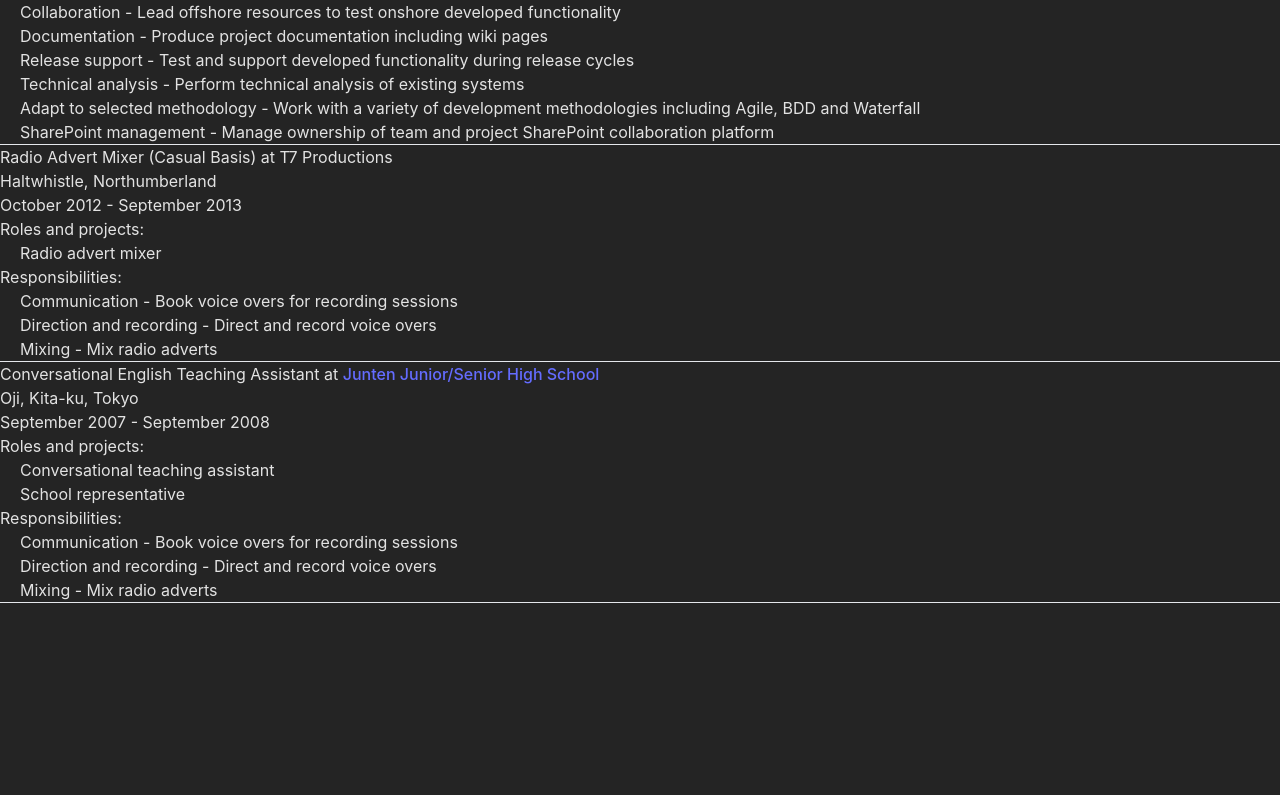
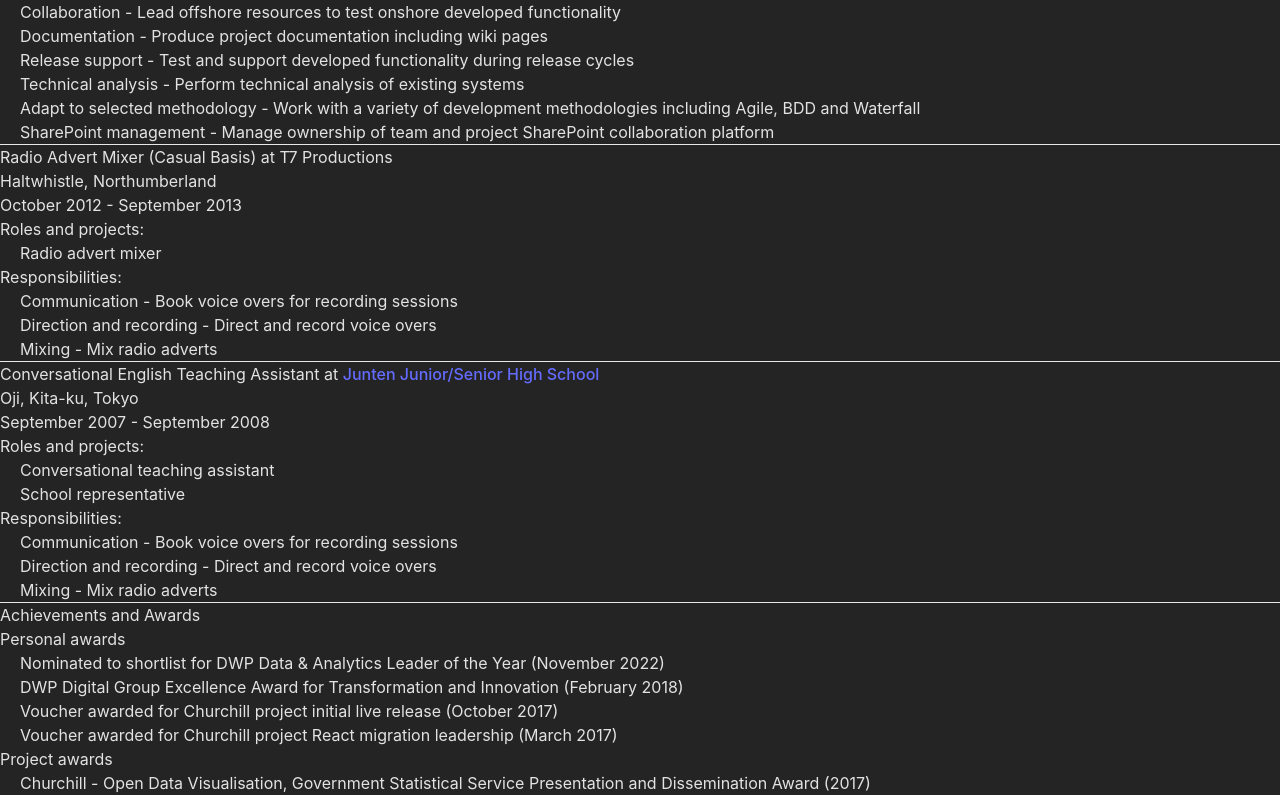
Before and after one commit to BenBarrett89/BenBarrett89.github.io, a React (Vite) app: page /#/cv in a window 1280 px wide. Shown: the part 2378-3173 px from the top of the page. Before the commit the page ends 2981 px from the top, so only its background shows below. Built offline with nearby package versions, Linux system fonts and the light colour scheme.

Commit message:
Add Achievements

```diff
--- a/src/apps/cv/CV.tsx
+++ b/src/apps/cv/CV.tsx
@@ -1,4 +1,9 @@
-import { Summary, Technologies, WorkExperience } from "./components";
+import {
+  Achievements,
+  Summary,
+  Technologies,
+  WorkExperience,
+} from "./components";
 import data from "./data";
 import "./cv.css";
 
@@ -13,6 +18,7 @@ function CV() {
         <Summary summary={data.summary} />
         <Technologies technologies={data.technologies} />
         <WorkExperience workExperience={data.workExperience} />
+        <Achievements achievements={data.achievements} />
       </div>
     </>
   );
--- /dev/null
+++ b/src/apps/cv/components/Achievements.tsx
@@ -0,0 +1,49 @@
+import { Award, AchievementProps } from "../cv-types";
+import Title from "./Title";
+
+function AwardBlock({
+  awardList,
+  listName,
+}: {
+  awardList: Array<Award>;
+  listName: string;
+}) {
+  return (
+    <div className="text-left py-2">
+      <h2 className="text-2xl">{listName}</h2>
+      <ul className="list-disc list-inside">
+        {awardList.map((award) => {
+          return <AwardBullet award={award} />;
+        })}
+      </ul>
+    </div>
+  );
+}
+
+function AwardBullet({ award }: { award: Award }) {
+  return (
+    <li>
+      <span>{award.name}</span> <span className="italic">({award.date})</span>
+    </li>
+  );
+}
+
+function Achievements({ achievements }: { achievements: AchievementProps }) {
+  return (
+    <>
+      <div className="px-8 py-4">
+        <Title title="Achievements and Awards" />
+        <AwardBlock
+          awardList={achievements.personalAwards}
+          listName="Personal awards"
+        />
+        <AwardBlock
+          awardList={achievements.projectAwards}
+          listName="Project awards"
+        />
+      </div>
+    </>
+  );
+}
+
+export default Achievements;
--- a/src/apps/cv/data.ts
+++ b/src/apps/cv/data.ts
@@ -1,4 +1,9 @@
-import { JobProps, SummaryItemProps, Technology } from "./cv-types";
+import {
+  AchievementProps,
+  JobProps,
+  SummaryItemProps,
+  Technology,
+} from "./cv-types";
 
 const name = "Ben Barrett";
 
@@ -207,7 +212,8 @@ const workExperience: Array<JobProps> = [
   {
     title: "Senior Software Engineer (G7 Grade)",
     employer: "Department for Work and Pensions",
-    employerLink: "https://www.gov.uk/government/organisations/department-for-work-pensions",
+    employerLink:
+      "https://www.gov.uk/government/organisations/department-for-work-pensions",
     location: "Newcastle-upon-Tyne, Tyne and Wear",
     positions: [
       { title: "G7 Grade", startDate: "September 2021", endDate: "July 2023" },
@@ -266,18 +272,15 @@ const workExperience: Array<JobProps> = [
       },
       {
         title: "Analysis",
-        description:
-          "Analyse business and technical requirements",
+        description: "Analyse business and technical requirements",
       },
       {
         title: "Code review",
-        description:
-          "Peer review code produced by colleagues",
+        description: "Peer review code produced by colleagues",
       },
       {
         title: "Prove concepts and improve patterns",
-        description:
-          "Create proofs of concept and application patterns",
+        description: "Create proofs of concept and application patterns",
       },
       {
         title: "Mentor team members",
@@ -296,8 +299,7 @@ const workExperience: Array<JobProps> = [
       },
       {
         title: "Community contribution",
-        description:
-          "Contribute to the wider software engineering community",
+        description: "Contribute to the wider software engineering community",
       },
       {
         title: "CI/CD pipelines",
@@ -321,11 +323,12 @@ const workExperience: Array<JobProps> = [
     employer: "British Airways",
     employerLink: "https://www.britishairways.com/",
     location: "Newcastle-upon-Tyne, Tyne and Wear",
-    positions: [
-      { startDate: "September 2013", endDate: "October 2016" },
-    ],
+    positions: [{ startDate: "September 2013", endDate: "October 2016" }],
     roles: [
-      { title: "Salesforce Developer", projects: ["New Distribution Capability"] },
+      {
+        title: "Salesforce Developer",
+        projects: ["New Distribution Capability"],
+      },
       {
         title: "Java Developer",
         projects: [
@@ -348,8 +351,7 @@ const workExperience: Array<JobProps> = [
       },
       {
         title: "Quality assurance",
-        description:
-          "Produce and run test suites and testing tools",
+        description: "Produce and run test suites and testing tools",
       },
       {
         title: "Collaboration",
@@ -358,8 +360,7 @@ const workExperience: Array<JobProps> = [
       },
       {
         title: "Documentation",
-        description:
-          "Produce project documentation including wiki pages",
+        description: "Produce project documentation including wiki pages",
       },
       {
         title: "Release support",
@@ -368,8 +369,7 @@ const workExperience: Array<JobProps> = [
       },
       {
         title: "Technical analysis",
-        description:
-          "Perform technical analysis of existing systems",
+        description: "Perform technical analysis of existing systems",
       },
       {
         title: "Adapt to selected methodology",
@@ -387,28 +387,21 @@ const workExperience: Array<JobProps> = [
     title: "Radio Advert Mixer (Casual Basis)",
     employer: "T7 Productions",
     location: "Haltwhistle, Northumberland",
-    positions: [
-      { startDate: "October 2012", endDate: "September 2013" },
-    ],
-    roles: [
-      { title: "Radio advert mixer" },
-    ],
+    positions: [{ startDate: "October 2012", endDate: "September 2013" }],
+    roles: [{ title: "Radio advert mixer" }],
     responsibilities: [
       {
         title: "Communication",
-        description:
-          "Book voice overs for recording sessions",
+        description: "Book voice overs for recording sessions",
       },
       {
         title: "Direction and recording",
-        description:
-          "Direct and record voice overs",
+        description: "Direct and record voice overs",
       },
       {
         title: "Mixing",
-        description:
-          "Mix radio adverts",
-      }
+        description: "Mix radio adverts",
+      },
     ],
   },
   {
@@ -416,9 +409,7 @@ const workExperience: Array<JobProps> = [
     employer: "Junten Junior/Senior High School",
     employerLink: "https://www.junten.ed.jp/",
     location: "Oji, Kita-ku, Tokyo",
-    positions: [
-      { startDate: "September 2007", endDate: "September 2008" },
-    ],
+    positions: [{ startDate: "September 2007", endDate: "September 2008" }],
     roles: [
       { title: "Conversational teaching assistant" },
       { title: "School representative" },
@@ -426,24 +417,49 @@ const workExperience: Array<JobProps> = [
     responsibilities: [
       {
         title: "Communication",
-        description:
-          "Book voice overs for recording sessions",
+        description: "Book voice overs for recording sessions",
       },
       {
         title: "Direction and recording",
-        description:
-          "Direct and record voice overs",
+        description: "Direct and record voice overs",
       },
       {
         title: "Mixing",
-        description:
-          "Mix radio adverts",
-      }
+        description: "Mix radio adverts",
+      },
     ],
   },
 ];
 
+const achievements: AchievementProps = {
+  personalAwards: [
+    {
+      name: "Nominated to shortlist for DWP Data & Analytics Leader of the Year",
+      date: "November 2022",
+    },
+    {
+      name: "DWP Digital Group Excellence Award for Transformation and Innovation",
+      date: "February 2018",
+    },
+    {
+      name: "Voucher awarded for Churchill project initial live release",
+      date: "October 2017",
+    },
+    {
+      name: "Voucher awarded for Churchill project React migration leadership",
+      date: "March 2017",
+    },
+  ],
+  projectAwards: [
+    {
+      name: "Churchill - Open Data Visualisation, Government Statistical Service Presentation and Dissemination Award",
+      date: "2017",
+    },
+  ],
+};
+
 const data = {
+  achievements,
   name,
   summary,
   technologies,
```
Also changed, not shown: src/apps/cv/components/index.ts (+4 -3 lines), src/apps/cv/cv-types.ts (+11 -1 lines).
